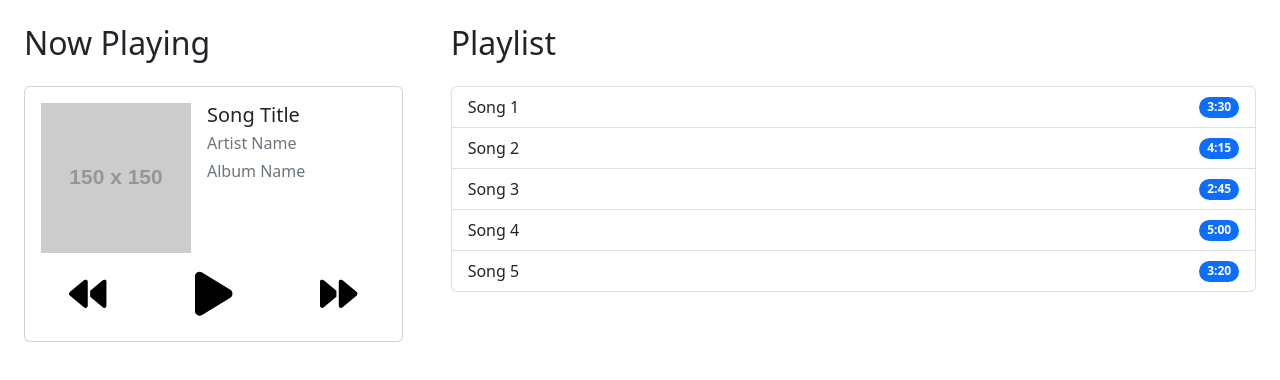
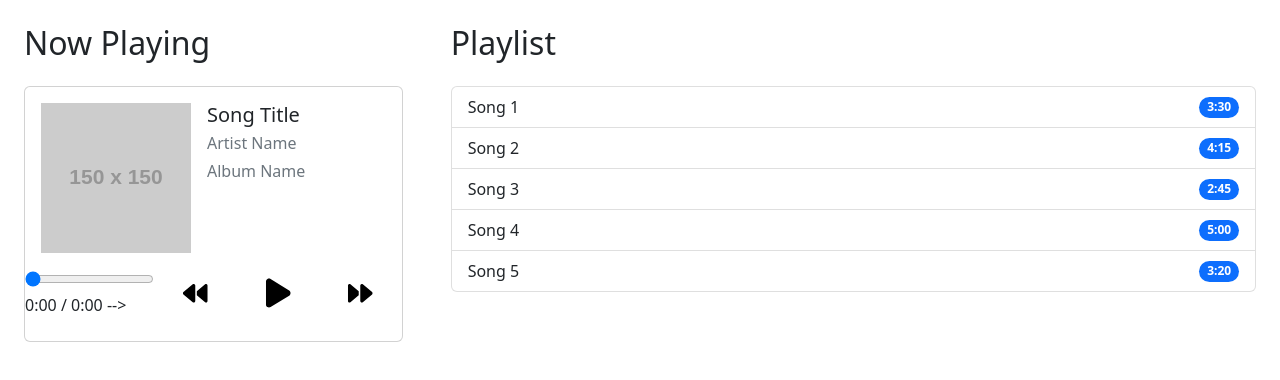
Before and after one commit to ankan-withadream/GaanTaan-client, an Angular app: page /play in a window 1280 px wide. Shown: the top 380 px of the page. Built offline with nearby package versions, Linux system fonts and the light colour scheme; no server answers.

Commit message:
Asynchronus song loading on play button click

```diff
--- a/src/app/features/Music/Player/pages/player/player.component.html
+++ b/src/app/features/Music/Player/pages/player/player.component.html
@@ -22,11 +22,24 @@
           </div>
 
           <div class="controls d-flex align-items-center justify-content-center mb-4">
-              <svg xmlns="http://www.w3.org/2000/svg" viewBox="0 0 512 512"><!--! Font Awesome Pro 6.4.0 by @fontawesome - https://fontawesome.com License - https://fontawesome.com/license (Commercial License) Copyright 2023 Fonticons, Inc. --><path d="M459.5 440.6c9.5 7.9 22.8 9.7 34.1 4.4s18.4-16.6 18.4-29V96c0-12.4-7.2-23.7-18.4-29s-24.5-3.6-34.1 4.4L288 214.3V256v41.7L459.5 440.6zM256 352V256 128 96c0-12.4-7.2-23.7-18.4-29s-24.5-3.6-34.1 4.4l-192 160C4.2 237.5 0 246.5 0 256s4.2 18.5 11.5 24.6l192 160c9.5 7.9 22.8 9.7 34.1 4.4s18.4-16.6 18.4-29V352z"/></svg>
+            <div class="track-time">
+                <input type="range" [max]="audioDuration" [(ngModel)]="currentTime" (input)="seek($event)">
+                <span>{{formatTime(currentTime)}} / {{formatTime(audioDuration)}}</span> -->
+            </div>
+            <!-- <div class="control-buttons"> -->
+            <!-- <button (click)="play()"> -->
+                <svg xmlns="http://www.w3.org/2000/svg" viewBox="0 0 512 512"><!--! Font Awesome Pro 6.4.0 by @fontawesome - https://fontawesome.com License - https://fontawesome.com/license (Commercial License) Copyright 2023 Fonticons, Inc. --><path d="M459.5 440.6c9.5 7.9 22.8 9.7 34.1 4.4s18.4-16.6 18.4-29V96c0-12.4-7.2-23.7-18.4-29s-24.5-3.6-34.1 4.4L288 214.3V256v41.7L459.5 440.6zM256 352V256 128 96c0-12.4-7.2-23.7-18.4-29s-24.5-3.6-34.1 4.4l-192 160C4.2 237.5 0 246.5 0 256s4.2 18.5 11.5 24.6l192 160c9.5 7.9 22.8 9.7 34.1 4.4s18.4-16.6 18.4-29V352z"/></svg>
+            <!-- </button> -->
 
-              <svg xmlns="http://www.w3.org/2000/svg" viewBox="0 0 384 512"><path d="M73 39c-14.8-9.1-33.4-9.4-48.5-.9S0 62.6 0 80V432c0 17.4 9.4 33.4 24.5 41.9s33.7 8.1 48.5-.9L361 297c14.3-8.7 23-24.2 23-41s-8.7-32.2-23-41L73 39z"/></svg>
+            <!-- <button (click)="play()"> -->
+                <svg *ngIf="isPlaying==false" (click)="play()" xmlns="http://www.w3.org/2000/svg" viewBox="0 0 384 512"><path d="M73 39c-14.8-9.1-33.4-9.4-48.5-.9S0 62.6 0 80V432c0 17.4 9.4 33.4 24.5 41.9s33.7 8.1 48.5-.9L361 297c14.3-8.7 23-24.2 23-41s-8.7-32.2-23-41L73 39z"/></svg>
+                <svg *ngIf="isPlaying==true" (click)="pause()" xmlns="http://www.w3.org/2000/svg" viewBox="0 0 320 512"><!--! Font Awesome Pro 6.4.0 by @fontawesome - https://fontawesome.com License - https://fontawesome.com/license (Commercial License) Copyright 2023 Fonticons, Inc. --><path d="M48 64C21.5 64 0 85.5 0 112V400c0 26.5 21.5 48 48 48H80c26.5 0 48-21.5 48-48V112c0-26.5-21.5-48-48-48H48zm192 0c-26.5 0-48 21.5-48 48V400c0 26.5 21.5 48 48 48h32c26.5 0 48-21.5 48-48V112c0-26.5-21.5-48-48-48H240z"/></svg>
+            <!-- </button> -->
 
-              <svg xmlns="http://www.w3.org/2000/svg" viewBox="0 0 512 512"><!--! Font Awesome Pro 6.4.0 by @fontawesome - https://fontawesome.com License - https://fontawesome.com/license (Commercial License) Copyright 2023 Fonticons, Inc. --><path d="M52.5 440.6c-9.5 7.9-22.8 9.7-34.1 4.4S0 428.4 0 416V96C0 83.6 7.2 72.3 18.4 67s24.5-3.6 34.1 4.4L224 214.3V256v41.7L52.5 440.6zM256 352V256 128 96c0-12.4 7.2-23.7 18.4-29s24.5-3.6 34.1 4.4l192 160c7.3 6.1 11.5 15.1 11.5 24.6s-4.2 18.5-11.5 24.6l-192 160c-9.5 7.9-22.8 9.7-34.1 4.4s-18.4-16.6-18.4-29V352z"/></svg>
+              <!-- <button (click)="play()"> -->
+                  <svg xmlns="http://www.w3.org/2000/svg" viewBox="0 0 512 512"><!--! Font Awesome Pro 6.4.0 by @fontawesome - https://fontawesome.com License - https://fontawesome.com/license (Commercial License) Copyright 2023 Fonticons, Inc. --><path d="M52.5 440.6c-9.5 7.9-22.8 9.7-34.1 4.4S0 428.4 0 416V96C0 83.6 7.2 72.3 18.4 67s24.5-3.6 34.1 4.4L224 214.3V256v41.7L52.5 440.6zM256 352V256 128 96c0-12.4 7.2-23.7 18.4-29s24.5-3.6 34.1 4.4l192 160c7.3 6.1 11.5 15.1 11.5 24.6s-4.2 18.5-11.5 24.6l-192 160c-9.5 7.9-22.8 9.7-34.1 4.4s-18.4-16.6-18.4-29V352z"/></svg>
+                <!-- </button> -->
+            <!-- </div> -->
           </div>
         </div>
       </div>
--- a/src/app/features/Music/Player/pages/player/player.component.ts
+++ b/src/app/features/Music/Player/pages/player/player.component.ts
@@ -23,39 +23,55 @@ export class PlayerComponent implements OnInit {
 
   ngOnInit(): void {
 
-    // const audioUrl = 'https://file-examples-com.github.io/uploads/2017/11/file_example_MP3_700KB.mp3';
+  }
+
+  async load_song() {
     const audioUrl = "http://localhost:3000/stream";
     const headers = {
       'Content-Type': 'audio/mpeg',
       'Access-Control-Allow-Origin': '*',
     };
-    // this.http.get(audioUrl, { headers, responseType: 'blob' }).subscribe(response => {
-    //   const audioBlob = new Blob([response], { type: 'audio/mpeg' });
-    //   const audioUrl = URL.createObjectURL(audioBlob);
-    //   console.log(audioUrl);
-    //   // You can now use this audio URL to play the audio in an audio player component.
-    // });
 
-    this.http.get(audioUrl, { headers, responseType: 'blob' }).subscribe((audioBlob: Blob) => {
+    return new Promise(async (resolve, reject) => {
+      const that = this;
+      this.http.get(audioUrl, { headers, responseType: 'blob' }).subscribe({
+        next(audioBlob: Blob) {
           const audioUrl = URL.createObjectURL(audioBlob);
-      this.audioPlayer = new Audio(audioUrl);
-      this.audioPlayer.addEventListener('loadedmetadata', () => {
-        this.audioDuration = this.audioPlayer.duration;
+          that.audioPlayer = new Audio(audioUrl);
+          resolve(that.audioPlayer);
+          that.audioPlayer.addEventListener('loadedmetadata', () => {
+            that.audioDuration = that.audioPlayer.duration;
           });
-      this.audioPlayer.addEventListener('timeupdate', () => {
-        this.currentTime = this.audioPlayer.currentTime;
+          that.audioPlayer.addEventListener('timeupdate', () => {
+            that.currentTime = that.audioPlayer.currentTime;
           });
-    });
+        },
+
+        error(error) {
+          reject(error);
+        },
+      }
+
+      );
+    })
+
   }
 
 
 
-play() {
-  console.log("play clicked", );
-  if (this.audioPlayer) {
+  async play() {
+    console.log("play clicked",);
+    await this.load_song().then((audioPlayer) => {
+      console.log("audioPlayer", audioPlayer);
       this.audioPlayer.play();
       this.isPlaying = true;
-  }
+    }).catch((error) => {
+      console.log("error", error);
+    })
+    // if (this.audioPlayer) {
+    //   this.audioPlayer.play();
+    //   this.isPlaying = true;
+    // }
   }
 
   pause() {
```
Lines whose indentation alone changed are shown as unchanged.
